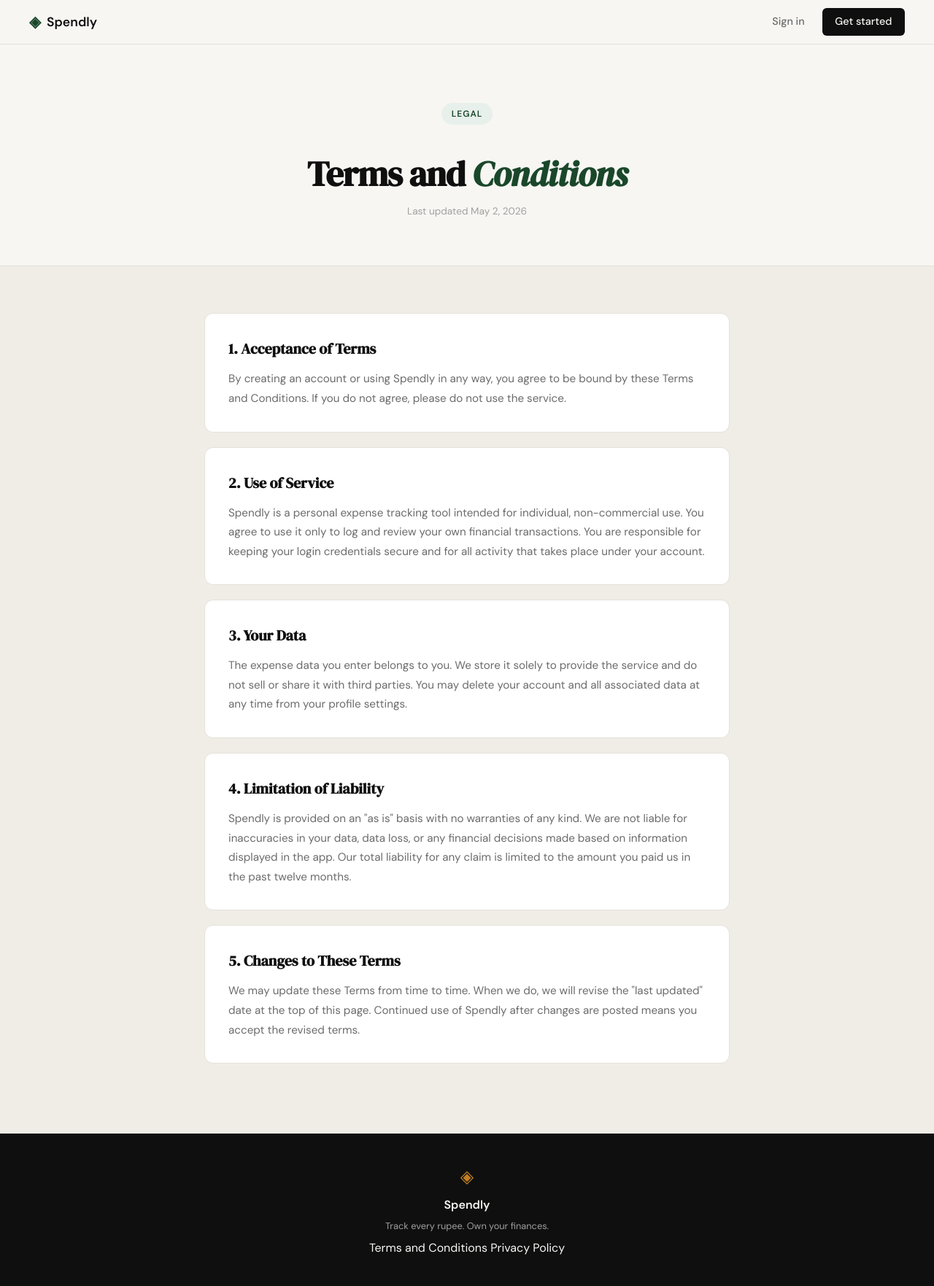
After one commit to harsh-ai-data/spendly, a Flask app: page /terms in a window 1280 px wide. The commit adds this page. Shown: the whole page at 73% size. Run offline with Flask 3, Linux system fonts and the light colour scheme.

Commit message:
landing: add terms specific page

```diff
--- a/expense-tracker/app.py
+++ b/expense-tracker/app.py
@@ -20,6 +20,11 @@ def register():
 @app.route("/login")
 def login():
     return render_template("login.html")
+
+
+@app.route("/terms")
+def terms():
+    return render_template("terms.html")
 
 
 # ------------------------------------------------------------------ #
--- a/expense-tracker/static/css/style.css
+++ b/expense-tracker/static/css/style.css
@@ -508,6 +508,73 @@ a { color: inherit; text-decoration: none; }
 }
 
 /* ------------------------------------------------------------------ */
+/* Legal pages (Terms, Privacy)                                        */
+/* ------------------------------------------------------------------ */
+
+.legal-hero {
+    padding: 5rem 2rem 4rem;
+    text-align: center;
+    border-bottom: 1px solid var(--border);
+}
+
+.legal-hero-inner {
+    max-width: 640px;
+    margin: 0 auto;
+}
+
+.legal-hero-title {
+    font-family: var(--font-display);
+    font-size: clamp(2rem, 4vw, 3rem);
+    line-height: 1.15;
+    letter-spacing: -0.02em;
+    color: var(--ink);
+    margin: 1rem 0 0.75rem;
+}
+
+.legal-hero-title em {
+    font-style: italic;
+    color: var(--accent);
+}
+
+.legal-hero-sub {
+    font-size: 0.85rem;
+    color: var(--ink-faint);
+}
+
+.legal-body {
+    background: var(--paper-warm);
+    padding: 4rem 2rem 6rem;
+}
+
+.legal-body-inner {
+    max-width: 720px;
+    margin: 0 auto;
+    display: flex;
+    flex-direction: column;
+    gap: 1.25rem;
+}
+
+.legal-card {
+    background: var(--paper-card);
+    border: 1px solid var(--border);
+    border-radius: var(--radius-md);
+    padding: 2rem;
+}
+
+.legal-card-title {
+    font-family: var(--font-display);
+    font-size: 1.25rem;
+    color: var(--ink);
+    margin-bottom: 0.75rem;
+}
+
+.legal-card p {
+    font-size: 0.95rem;
+    color: var(--ink-muted);
+    line-height: 1.75;
+}
+
+/* ------------------------------------------------------------------ */
 /* Responsive                                                          */
 /* ------------------------------------------------------------------ */
 
--- a/expense-tracker/templates/base.html
+++ b/expense-tracker/templates/base.html
@@ -35,7 +35,7 @@
             <span class="footer-name">Spendly</span>
             <p class="footer-copy">Track every rupee. Own your finances.</p>
             <div class="footer-links">
-                <a href="#">Terms and Conditions</a>
+                <a href="{{ url_for('terms') }}">Terms and Conditions</a>
                 <a href="#">Privacy Policy</a>
             </div>
         </div>
--- /dev/null
+++ b/expense-tracker/templates/terms.html
@@ -0,0 +1,46 @@
+{% extends "base.html" %}
+
+{% block title %}Terms and Conditions — Spendly{% endblock %}
+
+{% block content %}
+
+<section class="legal-hero">
+    <div class="legal-hero-inner">
+        <div class="hero-badge">Legal</div>
+        <h1 class="legal-hero-title">Terms and <em>Conditions</em></h1>
+        <p class="legal-hero-sub">Last updated May 2, 2026</p>
+    </div>
+</section>
+
+<section class="legal-body">
+    <div class="legal-body-inner">
+
+        <div class="legal-card">
+            <h2 class="legal-card-title">1. Acceptance of Terms</h2>
+            <p>By creating an account or using Spendly in any way, you agree to be bound by these Terms and Conditions. If you do not agree, please do not use the service.</p>
+        </div>
+
+        <div class="legal-card">
+            <h2 class="legal-card-title">2. Use of Service</h2>
+            <p>Spendly is a personal expense tracking tool intended for individual, non-commercial use. You agree to use it only to log and review your own financial transactions. You are responsible for keeping your login credentials secure and for all activity that takes place under your account.</p>
+        </div>
+
+        <div class="legal-card">
+            <h2 class="legal-card-title">3. Your Data</h2>
+            <p>The expense data you enter belongs to you. We store it solely to provide the service and do not sell or share it with third parties. You may delete your account and all associated data at any time from your profile settings.</p>
+        </div>
+
+        <div class="legal-card">
+            <h2 class="legal-card-title">4. Limitation of Liability</h2>
+            <p>Spendly is provided on an "as is" basis with no warranties of any kind. We are not liable for inaccuracies in your data, data loss, or any financial decisions made based on information displayed in the app. Our total liability for any claim is limited to the amount you paid us in the past twelve months.</p>
+        </div>
+
+        <div class="legal-card">
+            <h2 class="legal-card-title">5. Changes to These Terms</h2>
+            <p>We may update these Terms from time to time. When we do, we will revise the "last updated" date at the top of this page. Continued use of Spendly after changes are posted means you accept the revised terms.</p>
+        </div>
+
+    </div>
+</section>
+
+{% endblock %}
```
